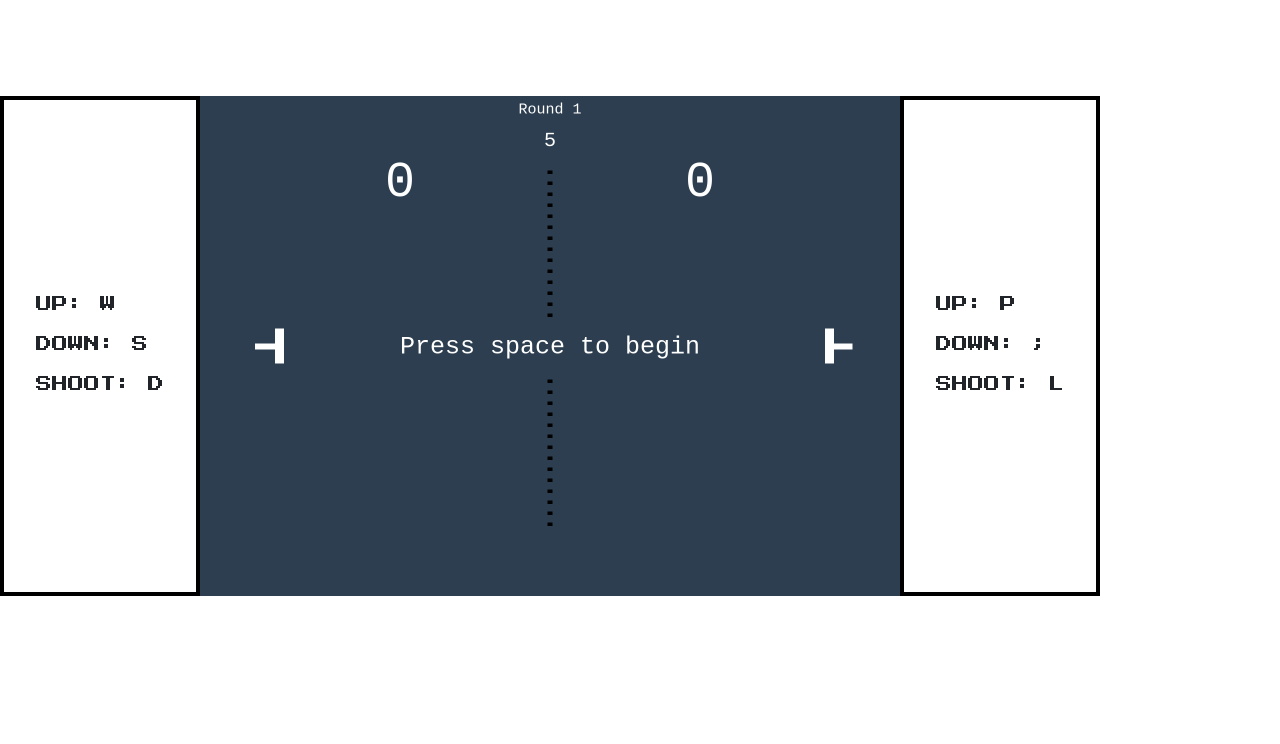
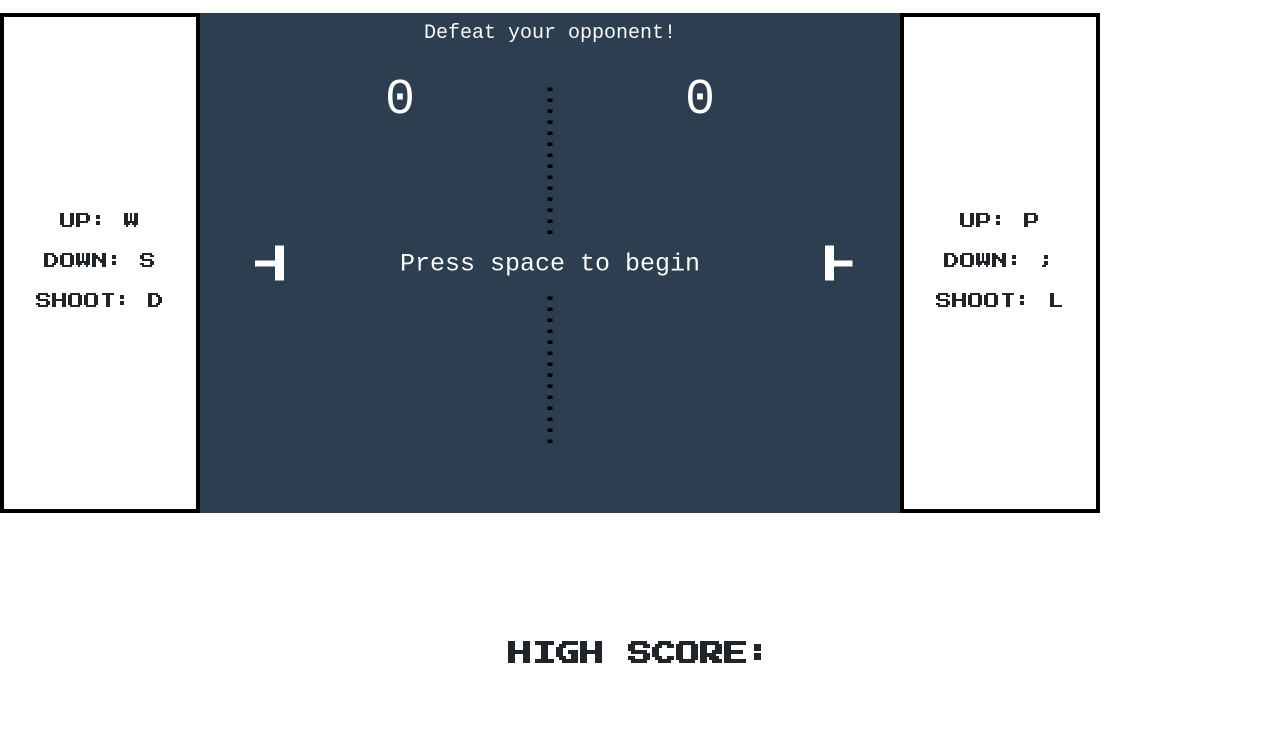
Before and after one commit to speedy012/Bullet-Pong-Frontend, a plain HTML site: page index.html in a window 1280 px wide. Shown: the part 56-800 px from the top of the page. Drawn offline with nearby package versions, Linux system fonts and the light colour scheme.

Commit message:
music works at last

```diff
--- a/index.css
+++ b/index.css
@@ -1,6 +1,8 @@
 .main {
   display: flex;
-  padding-top: 10%;
+  width: 100%;
+  padding-top: 1%;
+  text-align: center;
 }
 
 
@@ -13,3 +15,12 @@
 .right.nes-container {
   padding-top: 15%;
 }
+
+.footer {
+  position: fixed;
+  left: 0;
+  bottom: 0;
+  width: 100%;
+  text-align: center;
+  padding-bottom: 5%;
+}
--- a/index.html
+++ b/index.html
@@ -9,7 +9,7 @@
   </head>
   <body >
     <div>
-      <hi> Bullet Pong </h1>
+      <h1> Bullet Pong </h1>
     </div>
       <div class="main">
       <div class="left nes-container">
@@ -23,6 +23,9 @@
         <p> DOWN: ; </p>
         <p> SHOOT: L </p>
       </div>
+      <div class="footer">
+        <h2>HIGH SCORE:</h2>
+      </div>
     </div>
   </body>
   <script src="./src/index.js"></script>
--- a/src/index.js
+++ b/src/index.js
@@ -1,13 +1,6 @@
 // document.addEventListener("DOMContentLoaded", function(){
-//   //let newMusic = new Audio('./assets/blipStream.mp3')
-//   //newMusic.play()
+//
 // })
-
-
-
-
-
-// document.getElementById("audio").play(
 
 //Global Variables
 let DIRECTION = {
@@ -29,13 +22,12 @@ let player2a = new Image()
 player2a.src = "./assets/MiniPlayerNormal.png"
 
 // Music
-//let newMusic = new Audio("./assets/blipStream.mp3")
 let sound = new Audio()
 function playSound() {
-  sound.src = "./assets/bensound-betterdays.mp3"
+  sound.src = "./assets/Funky-Chiptune.mp3"
   sound.play()
+  sound.loop = true
 }
-
 
 //Ball object
 let Ball = {
@@ -565,24 +557,16 @@ let Game = {
     )
 
     //change font size for center score text
-    this.context.font = '30px Courier New'
-
-    //draw winning score(center)
+    this.context.font = '40px Courier New'
+    //draw defeat opponent (center)
     this.context.fillText(
-      'Round ' + (Pong.round + 1),
+      'Defeat your opponent!' ,
       (this.canvas.width/2),
-      35
+      50
     )
 
     //change font size for center score value
     this.context.font = '40px Courier'
-
-    //draw current round number
-    this.context.fillText(
-      rounds[Pong.round] ? rounds[Pong.round] : rounds[Pong.round -1],
-      (this.canvas.width/2),
-      100
-    )
   },
 
   loop: function(){
@@ -602,20 +586,8 @@ let Game = {
         if(Pong.running === false) {
           Pong.running = true
           window.requestAnimationFrame(Pong.loop)
-          // function pauseSound() {
-          //   sound.src = "./assets/bensound-betterdays.mp3"
-          //   sound.pause()
-          // }
           playSound()
-           // newMusic.play()
-           // playAudio()
-           // myAudio.play();
-           // var myAudio = document.createElement("audio");
-           // myAudio.src = "./assets/blipStream.mp3";
-           // myAudio.play()
-          // new Audio('./assets/blipStream.mp3').play()
         }
-        // pauseSound()
       }
 
       //CONTROLS
```
Also changed, not shown: assets/EmptyHeart.png (added), assets/FullHeart.png (added), 4 other files.
